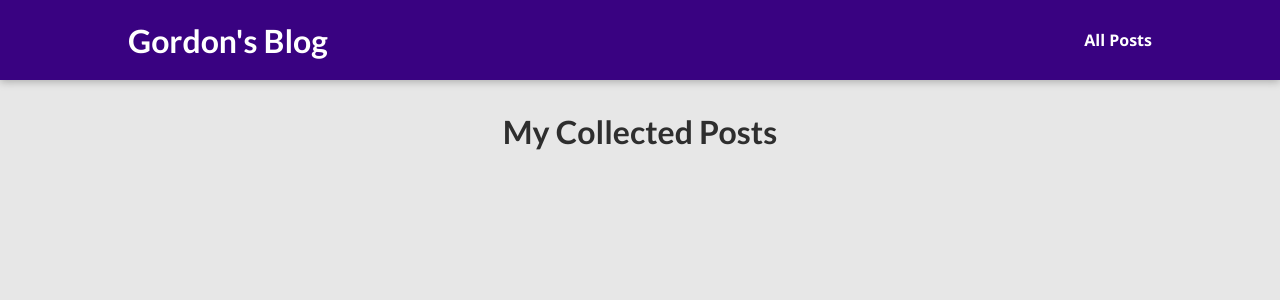
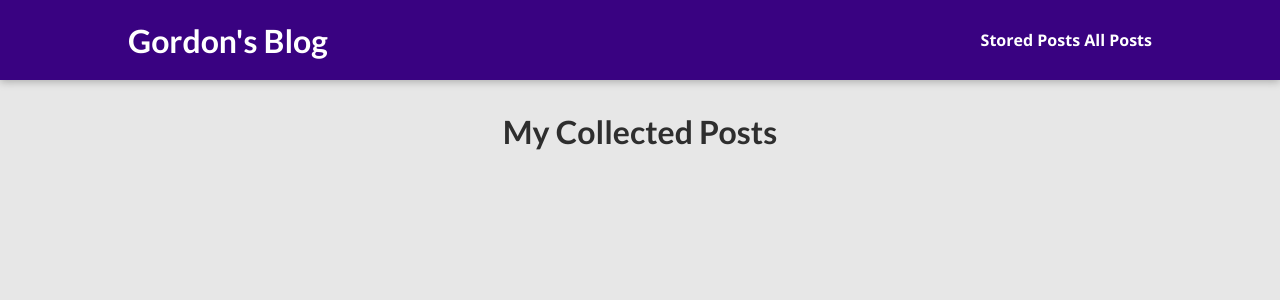
Before and after one commit to gsitu322/udemy-django-blog, a Django app: page /posts in a window 1280 px wide. Shown: the top 300 px of the page. Run offline with Django 4.2, Linux system fonts and the light colour scheme; data that the repository does not hold is empty.

Commit message:
Storing post for reading later

```diff
--- a/blog/urls.py
+++ b/blog/urls.py
@@ -23,5 +23,7 @@ urlpatterns = [
 
     path("posts", views.AllPosts.as_view(), name="posts"),
 
+    path("post/read-later", views.ReadLater.as_view(), name="read_later"),
+
     path("post/<slug:slug>/", views.PostDetail.as_view(), name="post_detail"),
 ]
--- a/blog/views.py
+++ b/blog/views.py
@@ -33,6 +33,7 @@ class PostDetail(View):
             "post_tags": post.tags.all(),
             "comments": post.comments.all().order_by("-id"),
             "comment_form": CommentForm(),
+            'is_stored_post': True if post.id in request.session.get('stored_post', []) else False,
         })
 
     def post(self, request, slug):
@@ -51,4 +52,36 @@ class PostDetail(View):
             "post_tags": post.tags.all(),
             "comments": post.comments.all().order_by("-id"),
             "comment_form": comment_form,
+            'is_stored_post': True if post.id in request.session.get('stored_post', []) else False,
         })
+
+
+class ReadLater(View):
+    def get(self, request):
+        stored_post = request.session.get("stored_post")
+
+        context = {}
+
+        if stored_post is None:
+            context['stored_post'] = []
+            context['has_posts'] = False
+        else:
+            post = Post.objects.filter(id__in=stored_post)
+            context['stored_post'] = post
+            context['has_posts'] = True
+
+        return render(request, "blog/stored-posts.html", context)
+
+    def post(self, request):
+        post_id = int(request.POST.get("post_id"))
+
+        stored_post = request.session.get("stored_post")
+
+        if stored_post is None:
+            stored_post = []
+
+        if post_id not in stored_post:
+            stored_post.append(post_id)
+            request.session["stored_post"] = stored_post
+
+        return HttpResponseRedirect("/")
--- a/templates/base.html
+++ b/templates/base.html
@@ -17,6 +17,7 @@
             </h1>
 
             <nav>
+                <a href="{% url "read_later" %}">Stored Posts</a>
                 <a href="{% url "posts" %}">All Posts</a>
             </nav>
         </header>
```
Also changed, not shown: blog/templates/blog/post-detail.html (+12 -0 lines), blog/templates/blog/stored-posts.html (added, +21 -0 lines).
